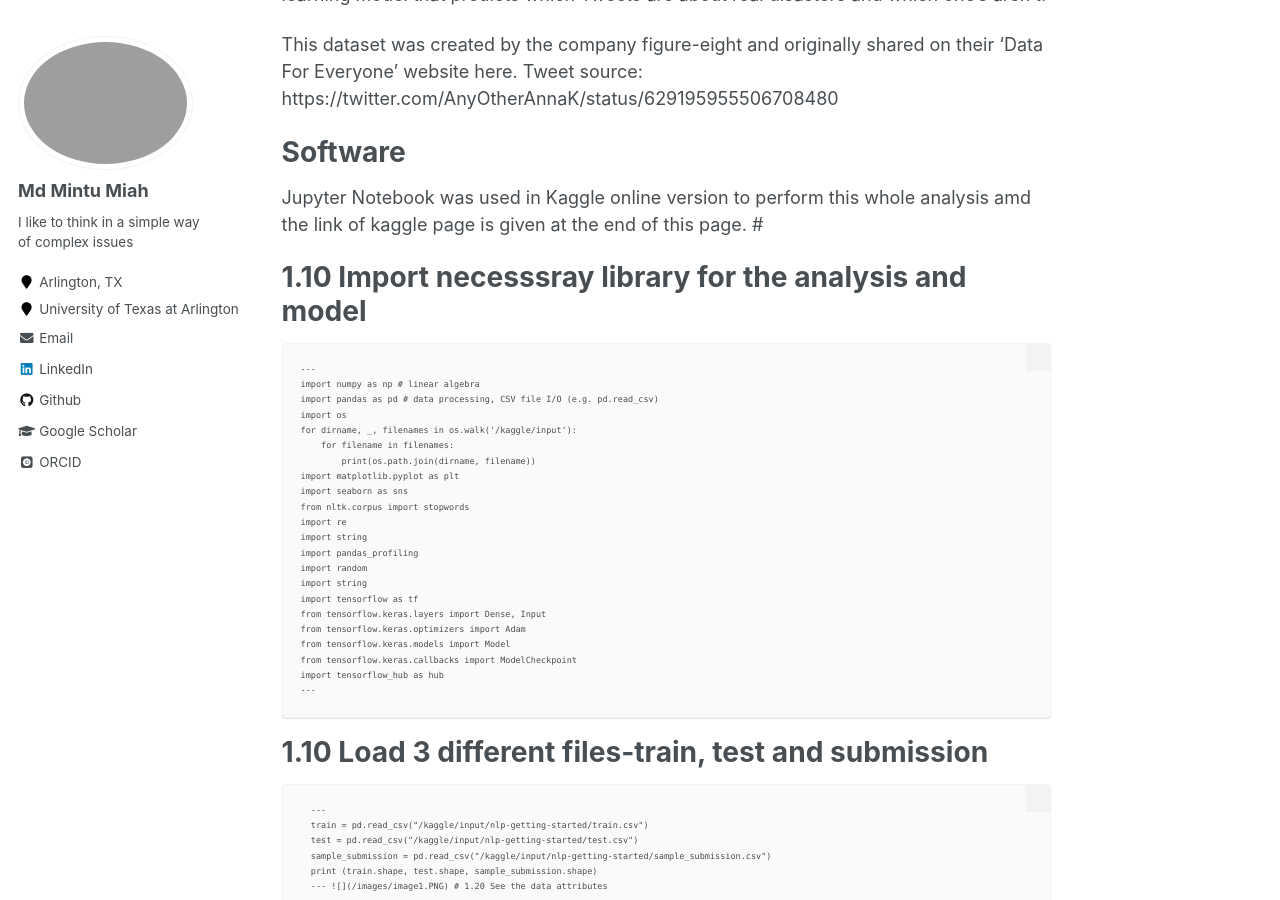
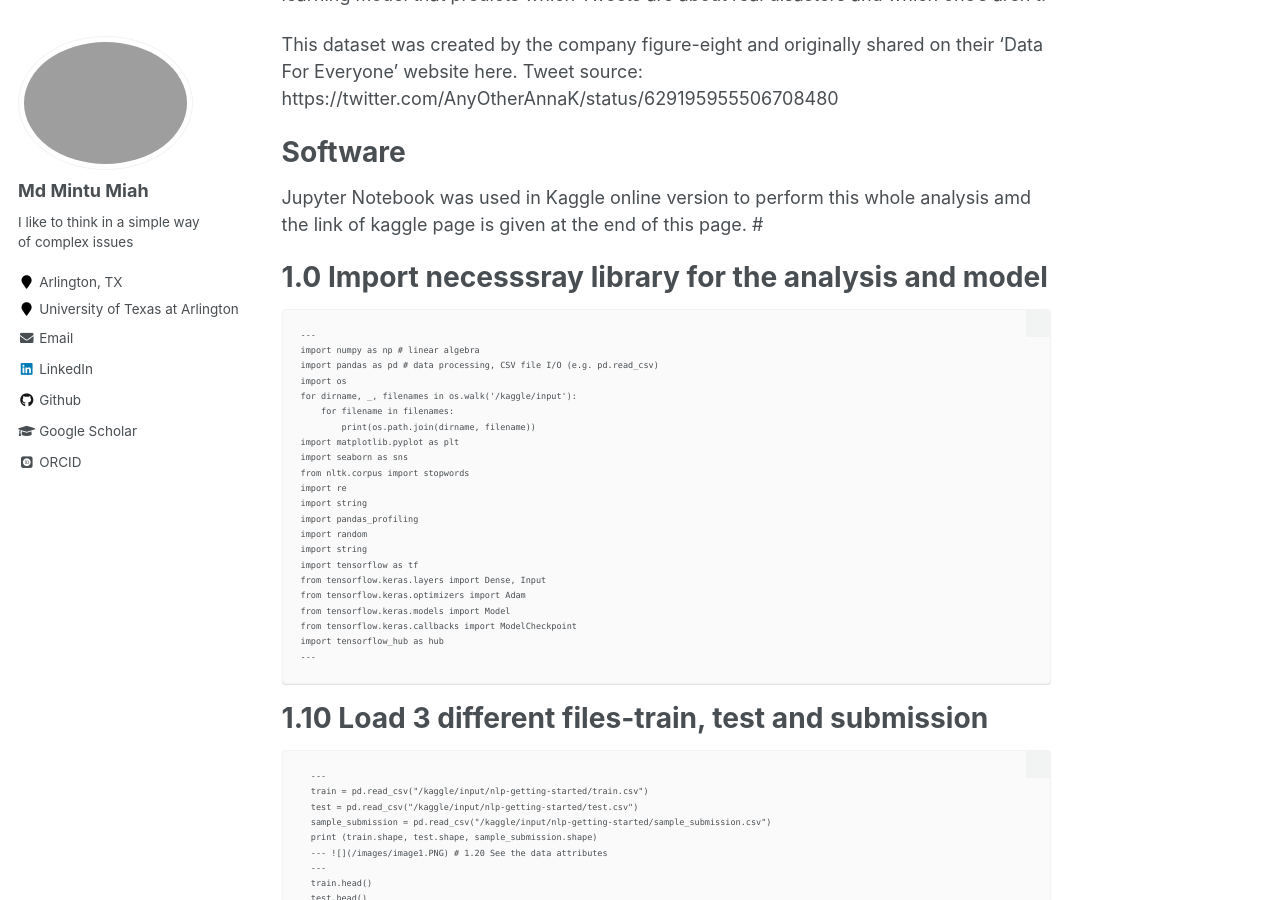
Before and after one commit to mintu07ruet/mintu07ruet.github.io, a Jekyll site: the page built from _posts/2020-03-03-blog-post-1.md, in a window 1280 px wide and 900 px high, scrolled down 863 px. Built offline with Jekyll 4.4.1, drawn with Linux system fonts in a browser that asks for light colours; some web fonts are replaced.

Commit message:
Update 2020-03-03-blog-post-1.md

```diff
--- a/_posts/2020-03-03-blog-post-1.md
+++ b/_posts/2020-03-03-blog-post-1.md
@@ -22,7 +22,7 @@ Tweet source: https://twitter.com/AnyOtherAnnaK/status/629195955506708480
 #  Software
 Jupyter Notebook was used in Kaggle online version to perform this whole analysis amd the link of kaggle page is given at the end of this page.
 #
-# 1.10 Import necesssray library for the analysis and model
+# 1.0 Import necesssray library for the analysis and model
 
     ---
     import numpy as np # linear algebra
```
